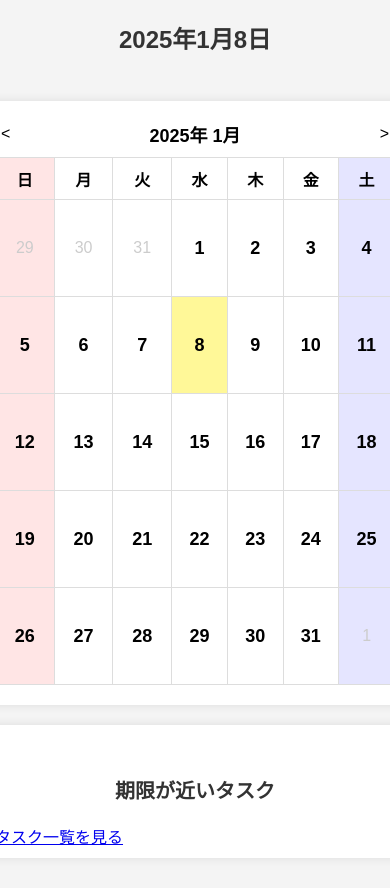
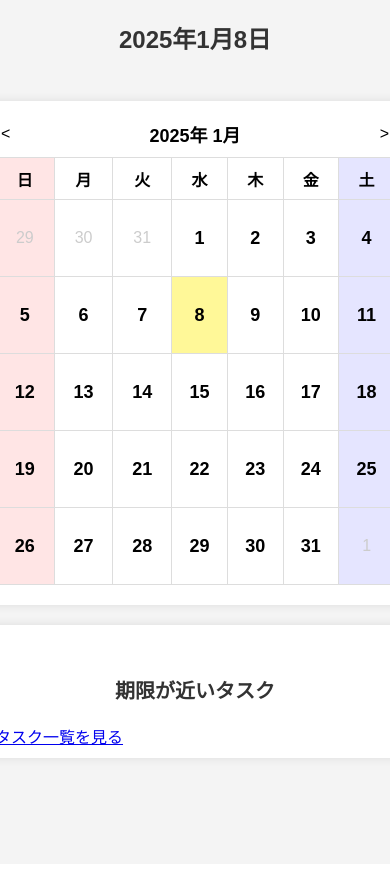
Before and after one commit to rino-0414/web_app, a Flask app: page / in a window 390 px wide. After the commit the page ends 765 px from the top, so only its background shows below. Run offline with Flask 3, Linux system fonts and the light colour scheme; data that the repository does not hold is empty; some libraries are stand-ins or nearby versions.

Commit message:
画面サイズ変更に対応

```diff
--- a/flaskr/static/style.css
+++ b/flaskr/static/style.css
@@ -49,7 +49,7 @@ li {
     padding: 20px;
     border-radius: 5px;
     box-shadow: 0 0 10px rgba(0, 0, 0, 0.1);
-    max-width: 800px; /* ウィンドウの横幅の1/2を基準にする */
+    max-width: 800px;
     min-width: 800px;
 }
 
@@ -63,7 +63,7 @@ th, td {
     padding: 8px;
     text-align: center;
     position: relative;
-    height: 80px; /* 日付のブロックの縦を大きくする */
+    height: 100px; /* 日付のブロックの縦を大きくする */
 }
 
 .calendar-day {
@@ -124,19 +124,11 @@ th, td {
 }
 
 /* 日の列を薄い赤に、土の列を薄い青に */
-.calendar-container th:nth-child(1) {
+.calendar-container th:nth-child(1), .calendar-container td:nth-child(1):not(.today)  {
     background-color: rgba(255, 0, 0, 0.1); /* 日の列を薄い赤に */
 }
 
-.calendar-container th:nth-child(7) {
-    background-color: rgba(0, 0, 255, 0.1); /* 土の列を薄い青に */
-}
-
-.calendar-container td:nth-child(1):not(.today) {
-    background-color: rgba(255, 0, 0, 0.1); /* 日の列を薄い赤に */
-}
-
-.calendar-container td:nth-child(7):not(.today) {
+.calendar-container th:nth-child(7), .calendar-container td:nth-child(7):not(.today) {
     background-color: rgba(0, 0, 255, 0.1); /* 土の列を薄い青に */
 }
 
@@ -520,6 +512,11 @@ th, td {
         min-width: 600px;
         margin: 10px 0;
     }
+
+    th, td {
+        height: 75px; /* 日付のブロックの縦を大きくする */
+    }
+
 }
 
 @media (max-width: 600px) {
@@ -532,4 +529,9 @@ th, td {
         min-width: 400px;
         margin: 10px 0;
     }
+
+    th, td {
+        height: 60px; /* 日付のブロックの縦を大きくする */
+    }
+
 }
```
